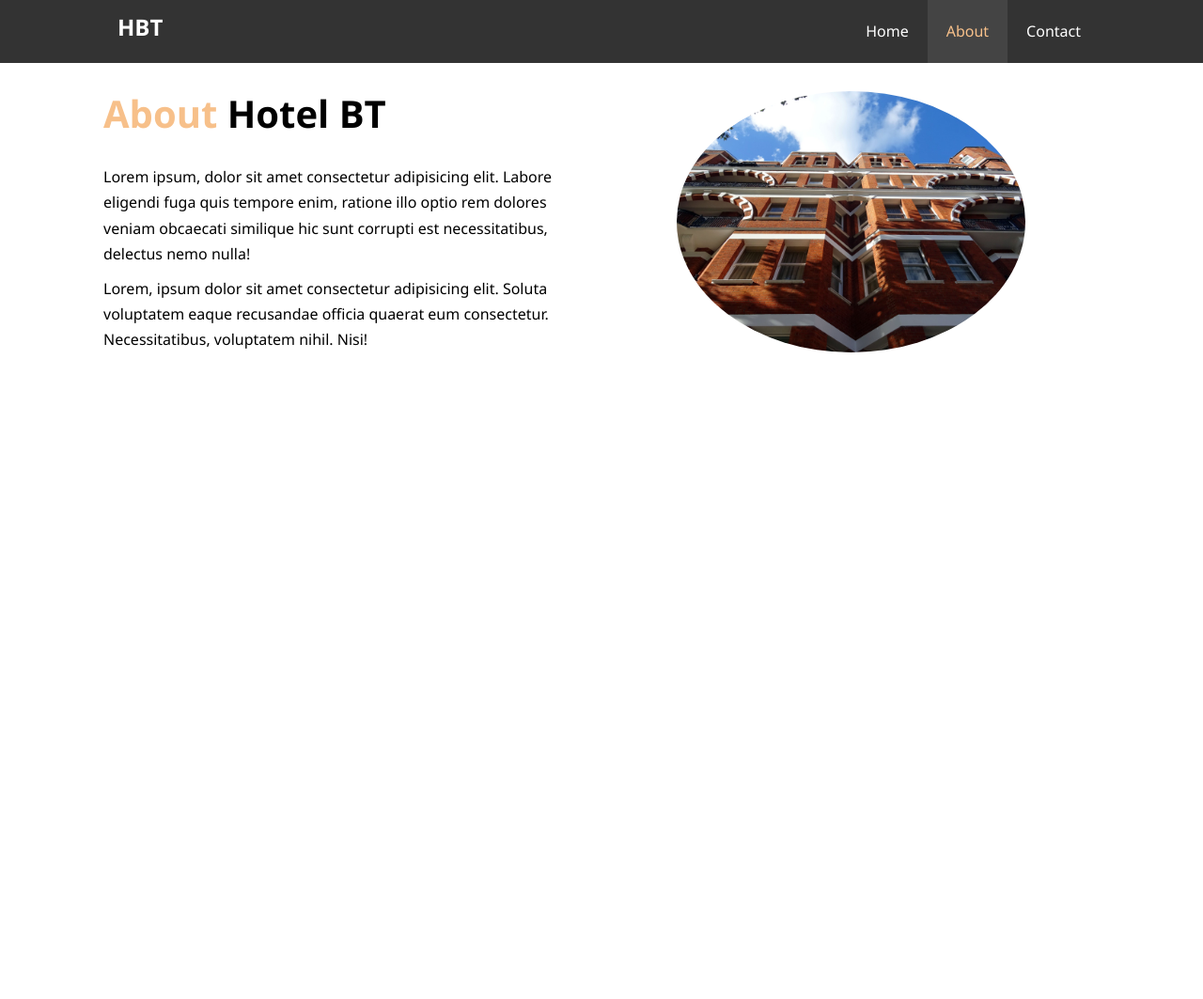
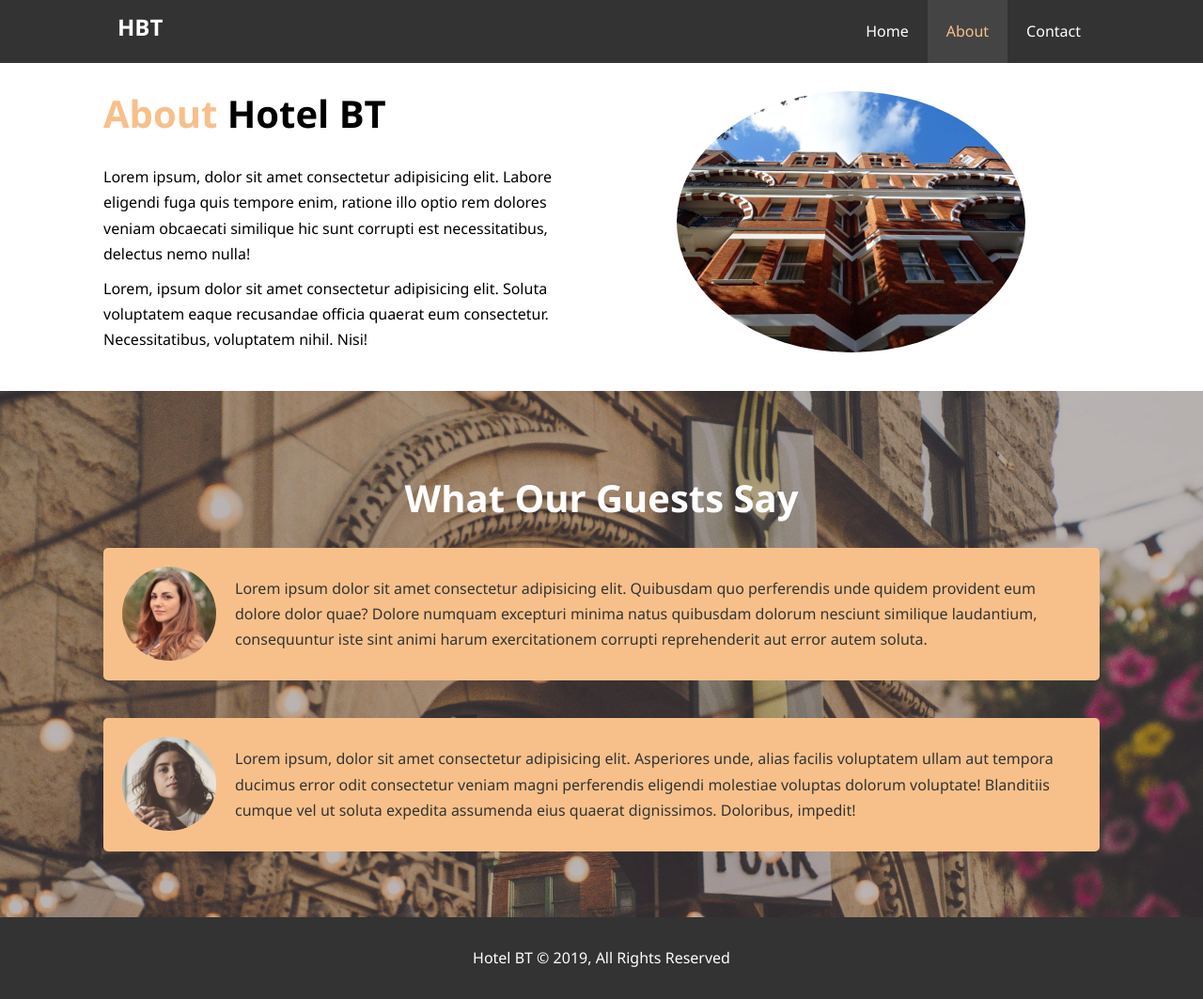
Before and after one commit to jamespulley59/Hotel-Website-1, a plain HTML site: page about.html in a window 1280 px wide. Shown: the whole page at 94% size. Before the commit the page ends 800 px from the top, so only its background shows below. Drawn offline with Linux system fonts and the light colour scheme.

Commit message:
about page finished

```diff
--- a/about.html
+++ b/about.html
@@ -46,5 +46,23 @@
                 </div>
             </div>
         </section>
+        <div class="clr"></div>
+        <section id="testimonials" class="py-3">
+            <div class="container">
+                <h2>What Our Guests Say</h2>
+                <div class="testimonial bg-primary">
+                    <img src="img/person-1.jpg" alt="Annie">
+                    <p>Lorem ipsum dolor sit amet consectetur adipisicing elit. Quibusdam quo perferendis unde quidem provident eum dolore dolor quae? Dolore numquam excepturi minima natus quibusdam dolorum nesciunt similique laudantium, consequuntur iste sint animi harum exercitationem corrupti reprehenderit aut error autem soluta.</p>
+                </div>
+                <div class="testimonial bg-primary">
+                    <img src="img/person-2.jpg" alt="Jen">
+                    <p>Lorem ipsum, dolor sit amet consectetur adipisicing elit. Asperiores unde, alias facilis voluptatem ullam aut tempora ducimus error odit consectetur veniam magni perferendis eligendi molestiae voluptas dolorum voluptate! Blanditiis cumque vel ut soluta expedita assumenda eius quaerat dignissimos. Doloribus, impedit!</p>
+                </div>
+            </div>
+        </section>
+        <div class="clr"></div>
+        <footer class="bg-dark">
+            <p>Hotel BT &copy; 2019, All Rights Reserved</p>
+        </footer>
     </body>
 </html>
--- a/css/style.css
+++ b/css/style.css
@@ -196,8 +196,33 @@ nav ul li a.current, nav ul li a:hover {
     border-radius: 50%
 }
 
+/* Testimonial */
+#testimonials {
+    background: url("../img/test-bg.jpg") no-repeat center center/cover;
+    height: 100%;
+    padding-top: 100px;
+}
 
+#testimonials h2 {
+    color: white;
+    text-align: center;
+    padding-bottom: 40px;
+    font-size: 40px;
+}
 
+#testimonials .testimonial {
+    padding: 20px;
+    margin-bottom: 40px;
+    border-radius: 5px;
+}
+
+#testimonials .testimonial img {
+    width: 100px;
+    float: left;
+    margin-right: 20px;
+    border-radius: 50%;
+    opacity: 0.9;
+}
 
 /* Footer */
 footer {
```
